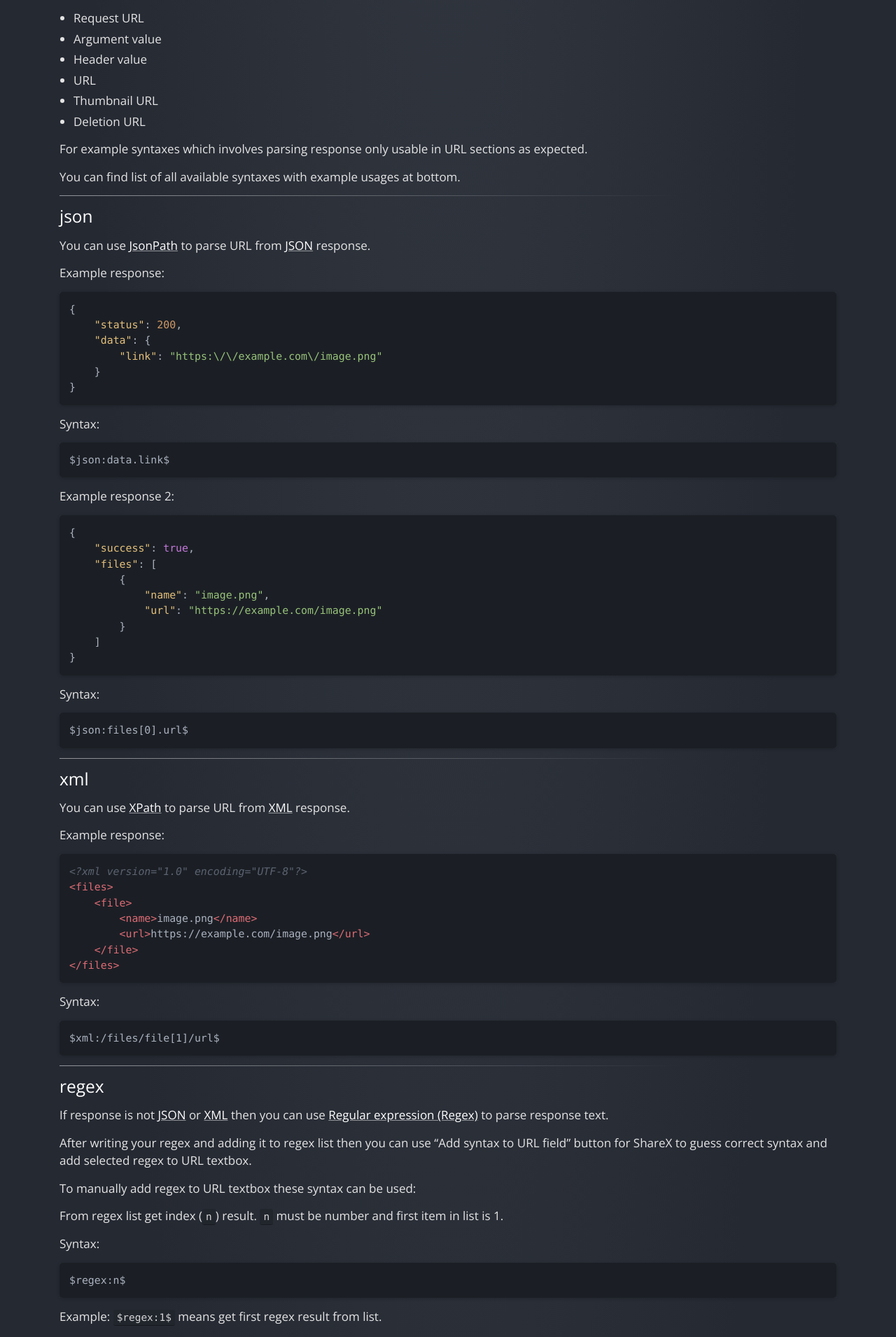
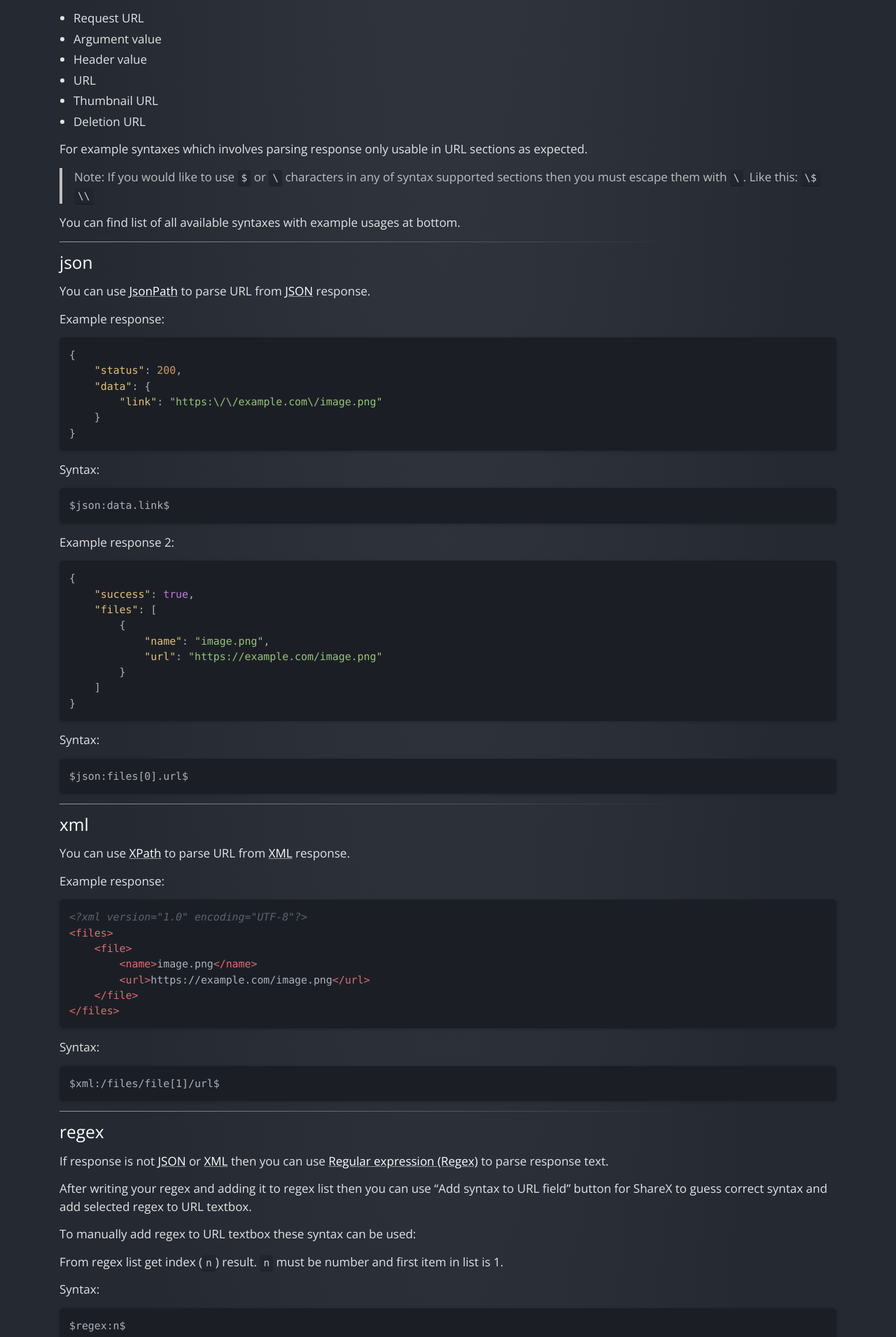
Before and after one commit to ShareX/sharex.github.io, a Jekyll site: the page built from docs/custom-uploader.md, in a window 1280 px wide. Shown: the part 1841-3751 px from the top of the page at 70% size. Built offline with Jekyll 4.4.1, drawn with Linux system fonts in a browser that asks for light colours.

Commit message:
Added custom uploader syntax escape information

```diff
--- a/css/main.scss
+++ b/css/main.scss
@@ -619,7 +619,7 @@ footer {
     }
 
     img {
-        box-shadow: 0px 0px 10px rgba(0, 0, 0, 0.05);
+        box-shadow: 0px 0px 20px rgba(0, 0, 0, 0.2);
     }
 
     hr {
@@ -664,7 +664,8 @@ footer {
     blockquote {
         margin-top: 4px;
         padding: 0 1em;
-        border-left: 0.25em solid #dfe2e5;
+        color: #bfbfbf;
+        border-left: 0.25em solid #bfbfbf;
     }
 
     table {
--- a/docs/custom-uploader.md
+++ b/docs/custom-uploader.md
@@ -71,6 +71,8 @@ These sytnaxes usable in this sections with few exceptions:
 * Deletion URL
 
 For example syntaxes which involves parsing response only usable in URL sections as expected.
+
+> Note: If you would like to use `$` or `\` characters in any of syntax supported sections then you must escape them with `\`. Like this: `\$` `\\`
 
 You can find list of all available syntaxes with example usages at bottom.
 
```
